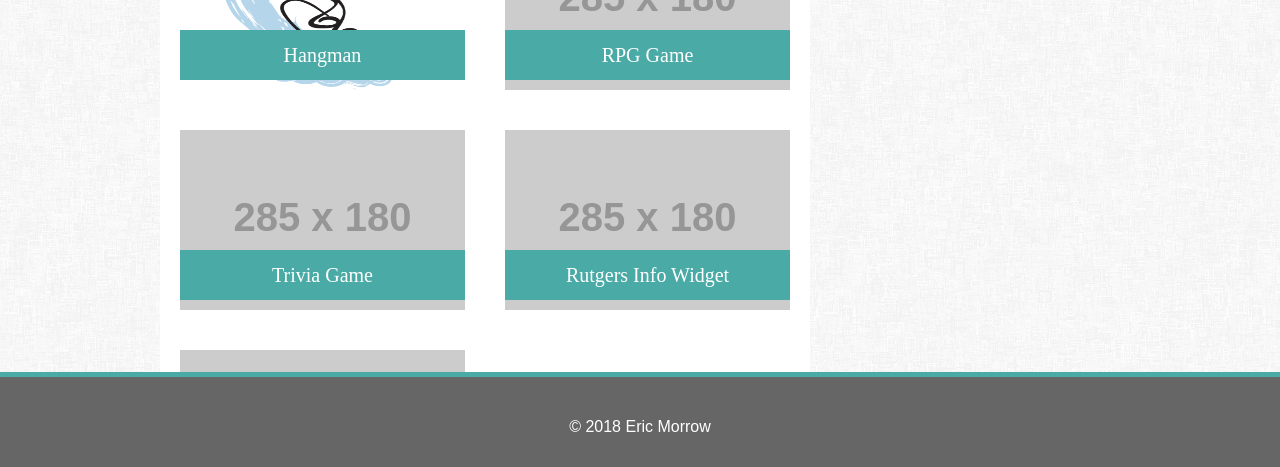
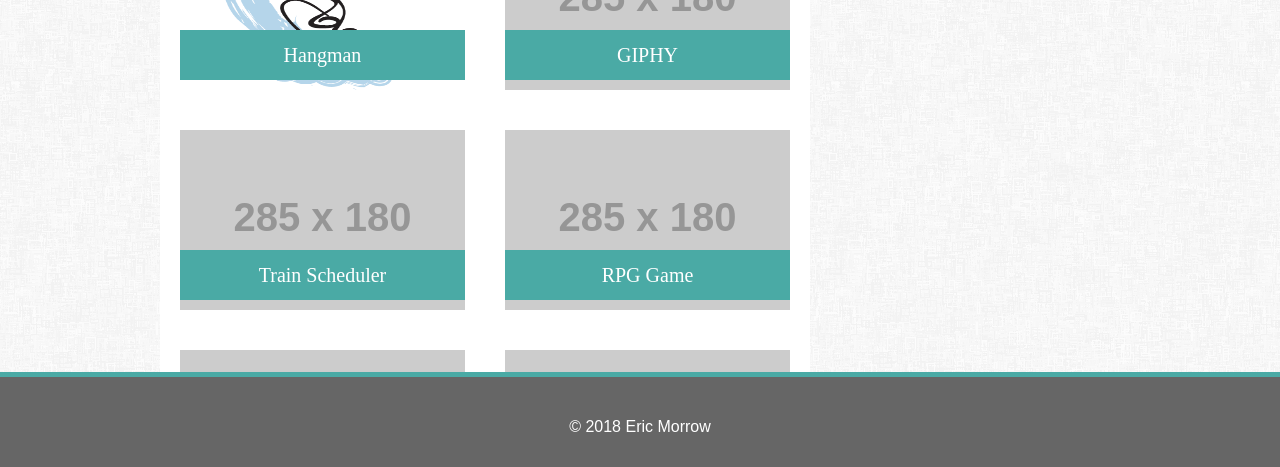
Before and after one commit to catchbb14/catchbb14.github.io, a plain HTML site: page portfolio.html in a window 1280 px wide. Shown: the part 323-790 px from the top of the page. Drawn offline with Linux system fonts and the light colour scheme; placeholder pictures from the web are drawn by us.

Commit message:
Updated links in portfolio

```diff
--- a/portfolio.html
+++ b/portfolio.html
@@ -41,6 +41,22 @@
                             Hangman
                         </figcaption>
                     </a></li>
+                    <li><a href="giphy.html" target="_blank">
+                        <figure>
+                            <img src="http://via.placeholder.com/285x180" alt="Stuff"/>
+                        </figure>
+                        <figcaption>
+                            GIPHY
+                        </figcaption>
+                    </a></li>
+                    <li><a href="train-scheduleer.html" target="_blank">
+                        <figure>
+                            <img src="http://via.placeholder.com/285x180" alt="Stuff"/>
+                        </figure>
+                        <figcaption>
+                            Train Scheduler
+                        </figcaption>
+                    </a></li>
                     <li><a href="#" target="_blank">
                         <figure>
                             <img src="http://via.placeholder.com/285x180" alt="Really"/>
@@ -57,14 +73,7 @@
                             Trivia Game
                         </figcaption>
                     </a></li>
-                    <li><a href="#" target="_blank">
-                        <figure>
-                            <img src="http://via.placeholder.com/285x180" alt="Stuff"/>
-                        </figure>
-                        <figcaption>
-                            Rutgers Info Widget
-                        </figcaption>
-                    </a></li>
+
                     <li><a href="#" target="_blank">
                         <figure>
                             <img src="http://via.placeholder.com/285x180" alt="Dude"/>
```
